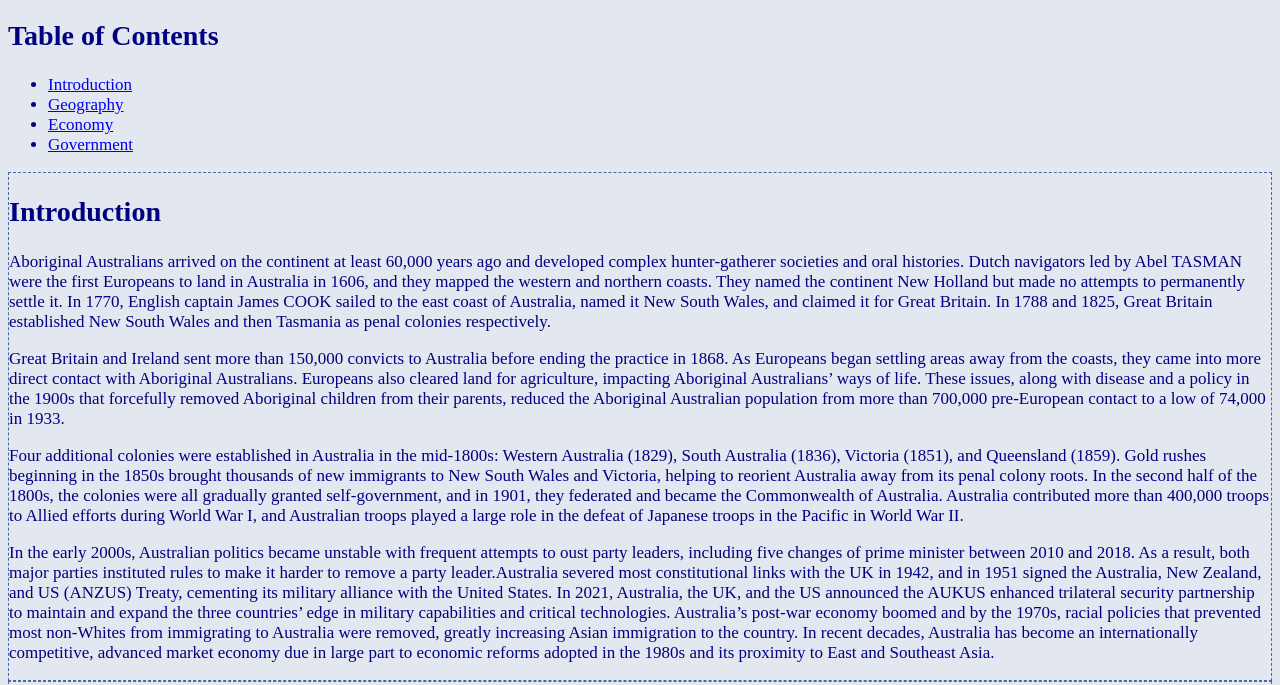
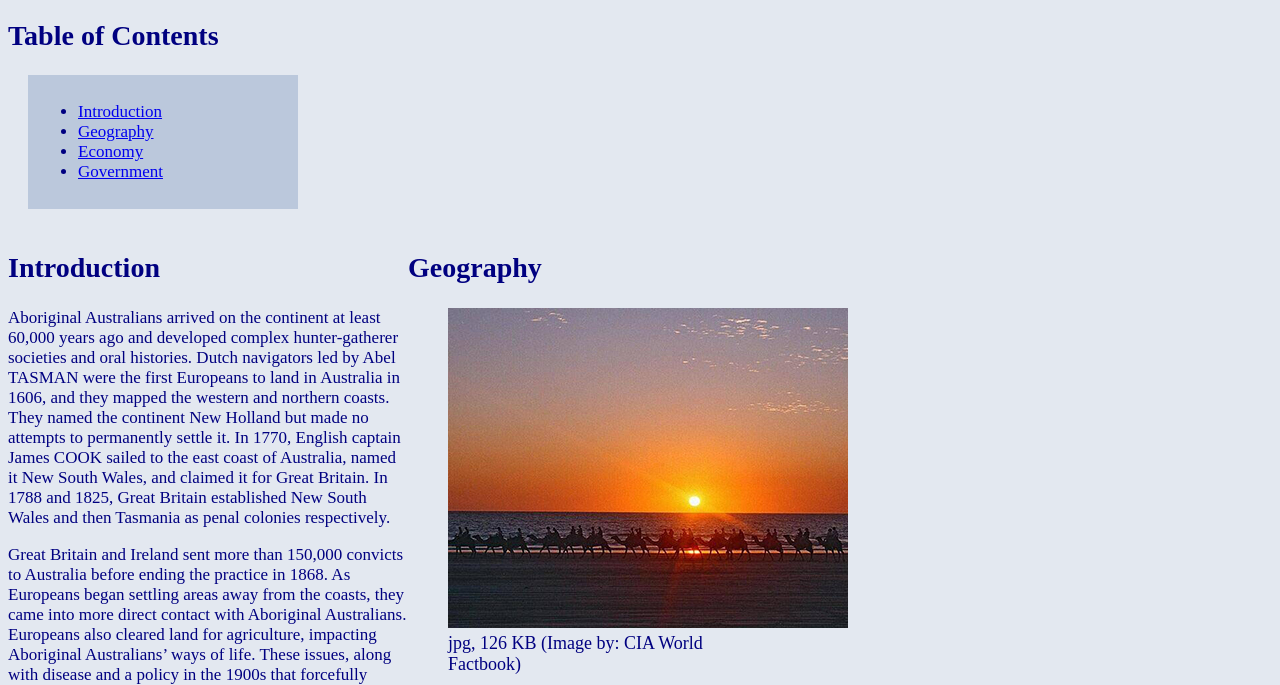
Before and after one commit to lilybhote/lilybhote.github.io, a plain HTML site: page australia.html in a window 1280 px wide. Shown: the part 450-1135 px from the top of the page. Drawn offline with Linux system fonts and the light colour scheme.

Commit message:
box/grid

```diff
--- a/australia.html
+++ b/australia.html
@@ -16,14 +16,15 @@
 
 
     <h2>Table of Contents</h2>
-      <nav>
+      <div class="box">
         <ul>
           <li><a href="#introduction">Introduction</a></li>
           <li><a href="#geography">Geography</a></li>
           <li><a href="#economy">Economy</a></li>
           <li><a href="#government">Government</a></li>
         </ul>
-      </nav>
+      </div>
+
 
 <main>
 <section id="introduction">
--- a/css/style.css
+++ b/css/style.css
@@ -4,10 +4,8 @@ body {
   line-height: normal; background-color: rgba(69,105,159,0.15);
 }
 
-
-
 #introduction, #geography, #economy, #government {
-  border: 1px dashed rgb(69,105,159);
+  border: ;
   }
 
 h1 {
@@ -25,3 +23,16 @@ h3  {
 p, table, ul {
   font-size: 17px
     }
+
+Footer    {
+      font-size: 14px
+        }
+
+main {
+      display: grid; grid-template-columns: 400px 400px;
+        }
+
+.box {
+  background-color:rgba(69,105,159,0.25);
+  padding: 10px; border:20px; margin:20px; overflow: auto; max-width: 250px
+    }
```
